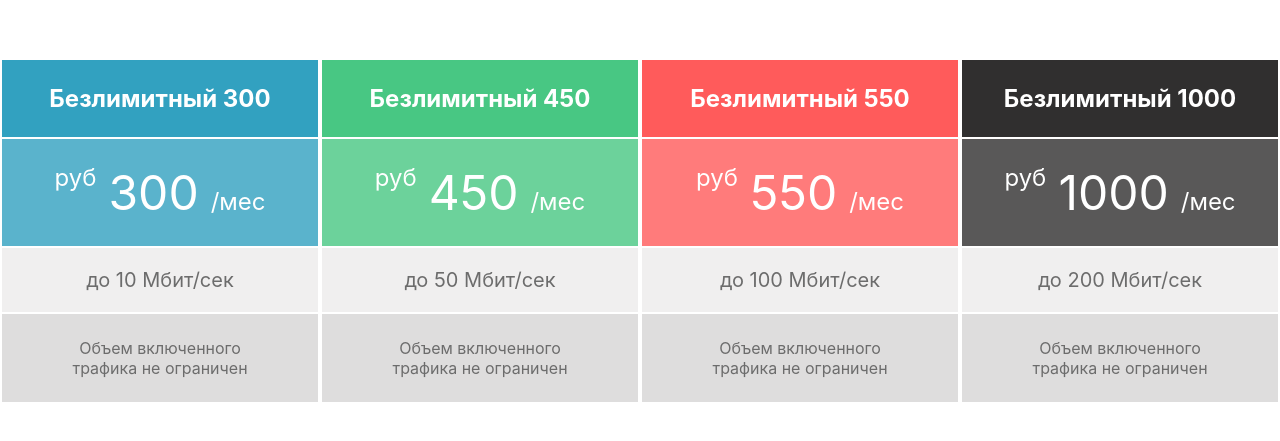
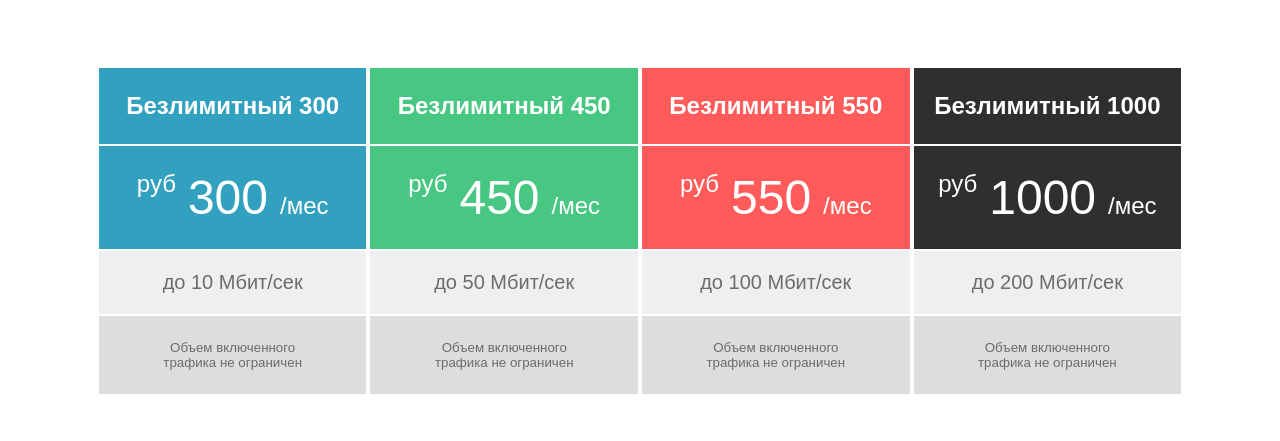
Before and after one commit to DariaSch167/tariff-list, a React (Create React App) app: page / in a window 1280 px wide. Shown: the part 169-610 px from the top of the page. Built offline with nearby package versions, Linux system fonts and the light colour scheme.

Commit message:
add tarif click-handle

```diff
--- a/src/components/App.jsx
+++ b/src/App.jsx
@@ -1,4 +1,4 @@
-import TariffList from "./tariffList";
+import TariffList from "./components/TariffList";
 import "./App.css";
 
 function App() {
--- a/src/components/tariffCard.css
+++ b/src/components/tariffCard.css
@@ -1,10 +1,19 @@
-.card {
+.card,
+.card_chosen {
   border: 1px solid white;
+  margin: 0;
+  padding: 0;
+  outline: none;
+  background-color: transparent;
 }
 .card:hover {
   transform: scale(1.1);
   box-shadow: 4px 4px 8px rgba(61, 105, 16, 0.5);
-  z-index: 5;
+}
+
+.card_chosen {
+  transform: scale(1.1);
+  box-shadow: 4px 4px 8px rgba(187, 90, 21, 0.5);
 }
 
 .card__title {
@@ -24,7 +33,6 @@
   font-size: 1.5rem;
   color: white;
   border: 1px solid white;
-  opacity: 0.8;
 }
 .card__price span {
   font-size: 3rem;
--- a/src/components/tariffCard.jsx
+++ b/src/components/tariffCard.jsx
@@ -1,4 +1,5 @@
 import "./tariffCard.css";
+import { useState } from "react";
 
 function CardTariff(props) {
   let coloring =
@@ -10,8 +11,15 @@ function CardTariff(props) {
       ? "#ff5b5b"
       : "#302f2f";
 
+  const [cardClass, setCardClass] = useState("card");
+
+  const changeStyle = () => {
+    if (cardClass !== "card") setCardClass("card");
+    else setCardClass("card_chosen");
+  };
+
   return (
-    <div className="card">
+    <button className={cardClass} onClick={changeStyle}>
       <div className="card__title" style={{ backgroundColor: coloring }}>
         <h2>Безлимитный {props.price}</h2>
       </div>
@@ -27,7 +35,7 @@ function CardTariff(props) {
       <div className="card__description">
         <p>Объем включенного трафика не ограничен</p>
       </div>
-    </div>
+    </button>
   );
 }
 
--- a/src/components/tariffList.jsx
+++ b/src/components/tariffList.jsx
@@ -1,13 +1,19 @@
-import CardTariff from "./tariffCard";
+import CardTariff from "./TariffCard";
 import React from "react";
+
+const tariffs = [
+  { price: "300", speed: "10" },
+  { price: "450", speed: "50" },
+  { price: "550", speed: "100" },
+  { price: "1000", speed: "200" },
+];
 
 function TariffList() {
   return (
     <React.Fragment>
-      <CardTariff price="300" speed="10" />
-      <CardTariff price="450" speed="50" />
-      <CardTariff price="550" speed="100" />
-      <CardTariff price="1000" speed="200" />
+      {tariffs.map((item, index) => {
+        return <CardTariff key={index} price={item.price} speed={item.speed} />;
+      })}
     </React.Fragment>
   );
 }
--- a/src/index.js
+++ b/src/index.js
@@ -1,7 +1,7 @@
 import React from "react";
 import ReactDOM from "react-dom/client";
 import "./index.css";
-import App from "./components/App";
+import App from "./App";
 import reportWebVitals from "./reportWebVitals";
 
 const root = ReactDOM.createRoot(document.getElementById("root"));
```
Also changed, not shown: src/App.css (renamed from src/components/App.css).
